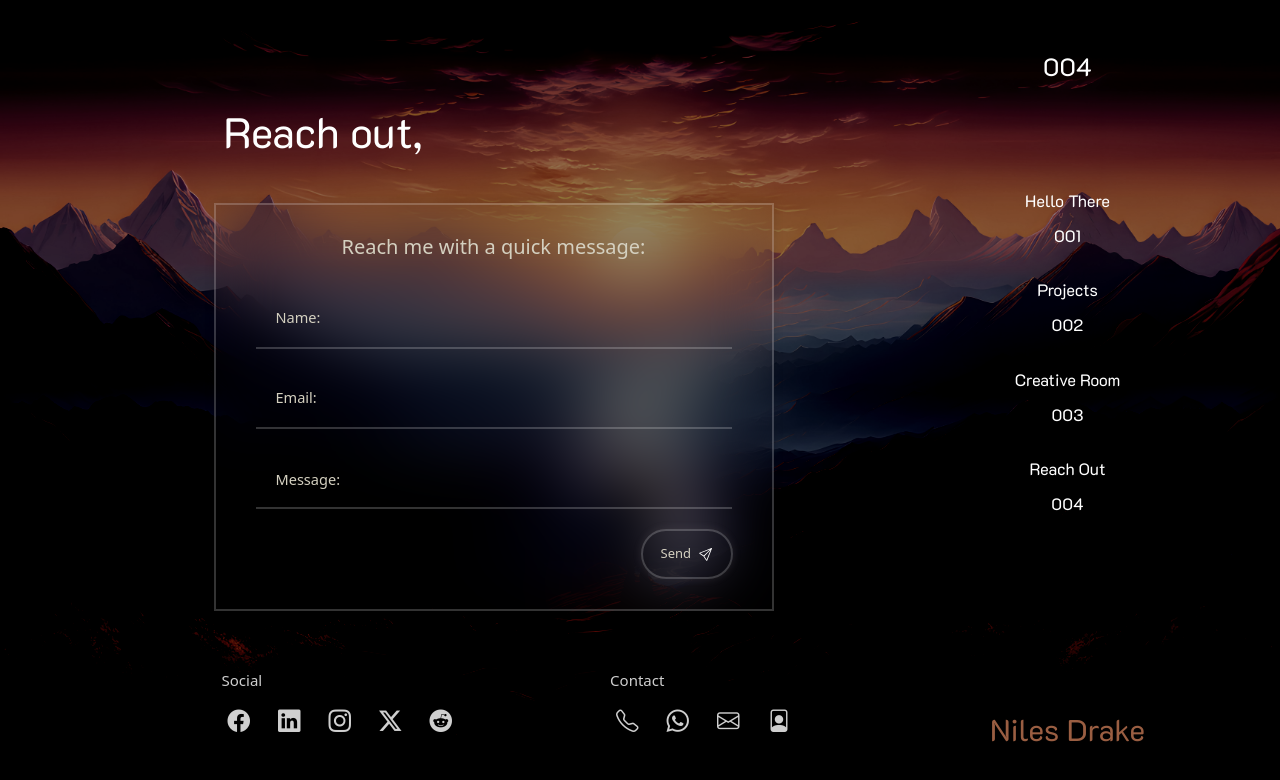
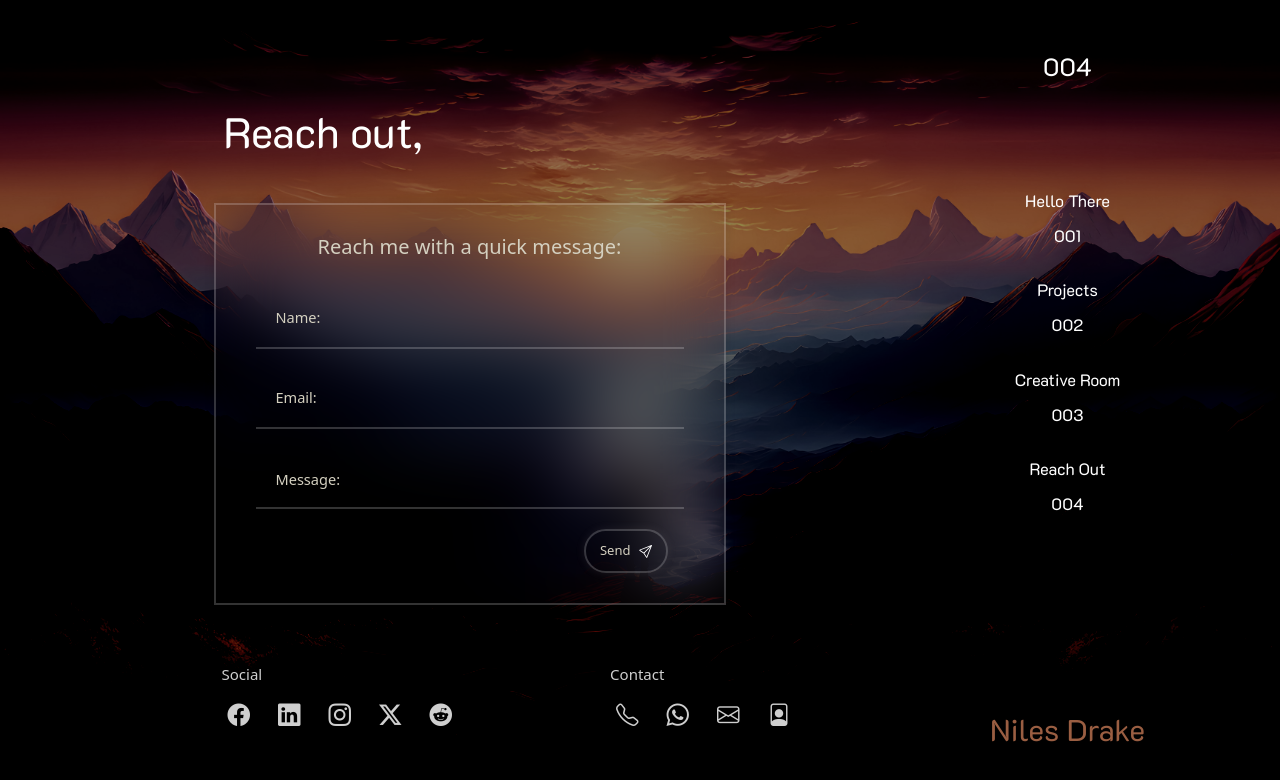
Before and after one commit to riju-talk/portfolio-site, a React (Create React App) app in the folder site-content/niles2.0/: page /reach_out in a window 1280 px wide. Shown: the top 780 px of the page. Built offline with nearby package versions, Linux system fonts and the light colour scheme; a web font is replaced by a local one.

Commit message:
reach-out box fixed

```diff
--- a/site-content/niles2.0/src/containers/message/styles.css
+++ b/site-content/niles2.0/src/containers/message/styles.css
@@ -1,12 +1,11 @@
 .wrapper {
-    width: 70vh;
-    background-color: transparent;
   color: var(--white-theme-sub-text-color);
   padding: 30px 40px;
   backdrop-filter: blur(30px);
   border: 2px solid rgba(255, 255, 255, 0.2);
   box-shadow: 0 0 10px rgba(0, 0, 0, 0.1);
   margin: 0 0 4.5vh 17vh;
+  width: 40vw;
 }
 
 .wrapper h2 {
@@ -49,10 +48,9 @@
 }
 
 button {
-    transform: translateX(17px);
   border: rgba(255, 255, 255, 0.2) 2px solid;
-    width: 20%;
-    height: 50px;
+  width: 6.5vw;
+  height: 5.5vh;
   outline: none;
   background: transparent;
   border-radius: 40px;
@@ -106,250 +104,38 @@
 button:hover .icon {
   transform: scale(1.2);
 }
-  .wrapper {
-  width: 70vh;
-  background-color: transparent;
-  color: var(--white-theme-sub-text-color);
-  padding: 30px 40px;
-  backdrop-filter: blur(30px);
-  border: 2px solid rgba(255, 255, 255, 0.2);
-  box-shadow: 0 0 10px rgba(0, 0, 0, 0.1);
-  margin: 0 0 4.5vh 17vh;
-}
 
-.wrapper h2 {
-  font-size: 2em;
-  text-align: center;
-  margin-bottom: 3.75vh;
-}
-
-.wrapper .input-box {
-  position: relative;
-  width: 100%;
-  height: 50px;
-  margin: 0 0 30px 0;
-}
-
-.input-box input,
-textarea {
-  font-size: 1.3em;
-  width: 100%;
-  height: 100%;
-  background: transparent;
-  border: none;
-  outline: none;
-  border-bottom: 2px solid rgba(255, 255, 255, 0.2);
-  padding: 20px 45px 20px 20px;
-  overflow: hidden;
-  resize: none;
-  min-height: 60px;
-}
-
-input::placeholder,
-textarea::placeholder {
-  font-size: 1.12em;
-  color: var(--white-theme-sub-text-color);
-}
-
-.icon {
-  position: relative;
-  margin-left: 2px;
-}
-
-button {
-  transform: translateX(17px);
-  border: rgba(255, 255, 255, 0.2) 2px solid;
-  width: 20%;
-  height: 50px;
-  outline: none;
-  background: transparent;
-  border-radius: 40px;
-  box-shadow: 0 0 10px rgba(192, 181, 181, 0.1);
-  cursor: pointer;
-  color: var(--white-theme-sub-text-color);
-  position: relative;
-  overflow: hidden;
-}
-
-.send-button {
-  font-size: 1.3em;
-  padding-right: 2vh;
-  display: flex;
-  align-items: self-end;
-  justify-content: flex-end;
-}
-
-.button-text {
-  color: var(--white-theme-sub-text-color);
-  position: relative;
-  z-index: 1;
-}
-
-.button-text::before {
-  content: "";
-  position: absolute;
-  width: 100%;
-  height: 100%;
-  top: 0;
-  left: 0;
-  background-color: rgba(255, 255, 255, 0.2);
-  z-index: -1;
-  transition: transform 0.3s ease;
-}
-
-.button-text:hover::before {
-  transform: scaleX(2);
-}
-
-.button-text:hover {
-  color: rgba(255, 255, 255, 0.8);
-}
-
-.icon {
-  position: relative;
-  margin-left: 5px;
-  transition: transform 0.3s ease;
-}
-
-button:hover .icon {
-  transform: scale(1.2);
-}
-.wrapper {
-  width: 70vh;
-  background-color: transparent;
-  color: var(--white-theme-sub-text-color);
-  padding: 30px 40px;
-  backdrop-filter: blur(30px);
-  border: 2px solid rgba(255, 255, 255, 0.2);
-  box-shadow: 0 0 10px rgba(0, 0, 0, 0.1);
-  margin: 0 0 4.5vh 17vh;
-}
-
-.wrapper h2 {
-  font-size: 2em;
-  text-align: center;
-  margin-bottom: 3.75vh;
-}
-
-.wrapper .input-box {
-  position: relative;
-  width: 100%;
-  height: 50px;
-  margin: 0 0 30px 0;
-}
-
-.input-box input,
-textarea {
-  font-size: 1.3em;
-  width: 100%;
-  height: 100%;
-  background: transparent;
-  border: none;
-  outline: none;
-  border-bottom: 2px solid rgba(255, 255, 255, 0.2);
-  padding: 20px 45px 20px 20px;
-  overflow: hidden;
-  resize: none;
-  min-height: 60px;
-}
-
-input::placeholder,
-textarea::placeholder {
-  font-size: 1.12em;
-  color: var(--white-theme-sub-text-color);
-}
-
-.icon {
-  position: relative;
-  margin-left: 2px;
-}
-
-button {
-  transform: translateX(17px);
-  border: rgba(255, 255, 255, 0.2) 2px solid;
-  width: 20%;
-  height: 50px;
-  outline: none;
-  background: transparent;
-  border-radius: 40px;
-  box-shadow: 0 0 10px rgba(192, 181, 181, 0.1);
-  cursor: pointer;
-  color: var(--white-theme-sub-text-color);
-  position: relative;
-  overflow: hidden;
-}
-
-.send-button {
-  font-size: 1.3em;
-  padding-right: 2vh;
-  display: flex;
-  align-items: self-end;
-  justify-content: flex-end;
-}
-
-.button-text {
-  color: var(--white-theme-sub-text-color);
-  position: relative;
-  z-index: 1;
-}
-
-.button-text::before {
-  content: "";
-  position: absolute;
-  width: 100%;
-  height: 100%;
-  top: 0;
-  left: 0;
-  background-color: transparent;
-  z-index: -1;
-  transition: transform 0.3s ease;
-}
-
-.button-text:hover {
-  color: rgba(255, 255, 255, 0.8);
-}
-
-.icon {
-  position: relative;
-  margin-left: 5px;
-  transition: transform 0.3s ease;
-}
-
-button:hover .icon {
-    transform: scale(1.2);
-}
-
-button:hover{
+button:hover {
   animation: button-animation 0.3s ease-in-out;
 }
 
-button:hover .button-text{
+button:hover .button-text {
   transform: color-animation 0.3s ease-in-out;
 }
 
 @keyframes button-animation {
-    0%{
-        border: rgba(255,255,255,.1) 2px solid;
+  0% {
+    border: rgba(255, 255, 255, .1) 2px solid;
   }
-    50%{
-        border: rgba(255,255,255,.8) 2px solid;
+  50% {
+    border: rgba(255, 255, 255, .8) 2px solid;
   }
-    100%{
-        border: rgba(255,255,255,.2) 2px solid;
+  100% {
+    border: rgba(255, 255, 255, .2) 2px solid;
   }
 }
 
 @keyframes color-animation {
-    0%{
-        color:  var(--white-theme-sub-text-color);
+  0% {
+    color: var(--white-theme-sub-text-color);
   }
-    50%{
-        color: rgba(255,255,255,.8);
+  50% {
+    color: rgba(255, 255, 255, .8);
   }
-    75%{
-        color: rgba(255,255,255,.2);
+  75% {
+    color: rgba(255, 255, 255, .2);
   }
-    100%{
+  100% {
     color: var(--white-theme-sub-text-color);
   }
 }
```
Lines whose indentation alone changed are shown as unchanged.
